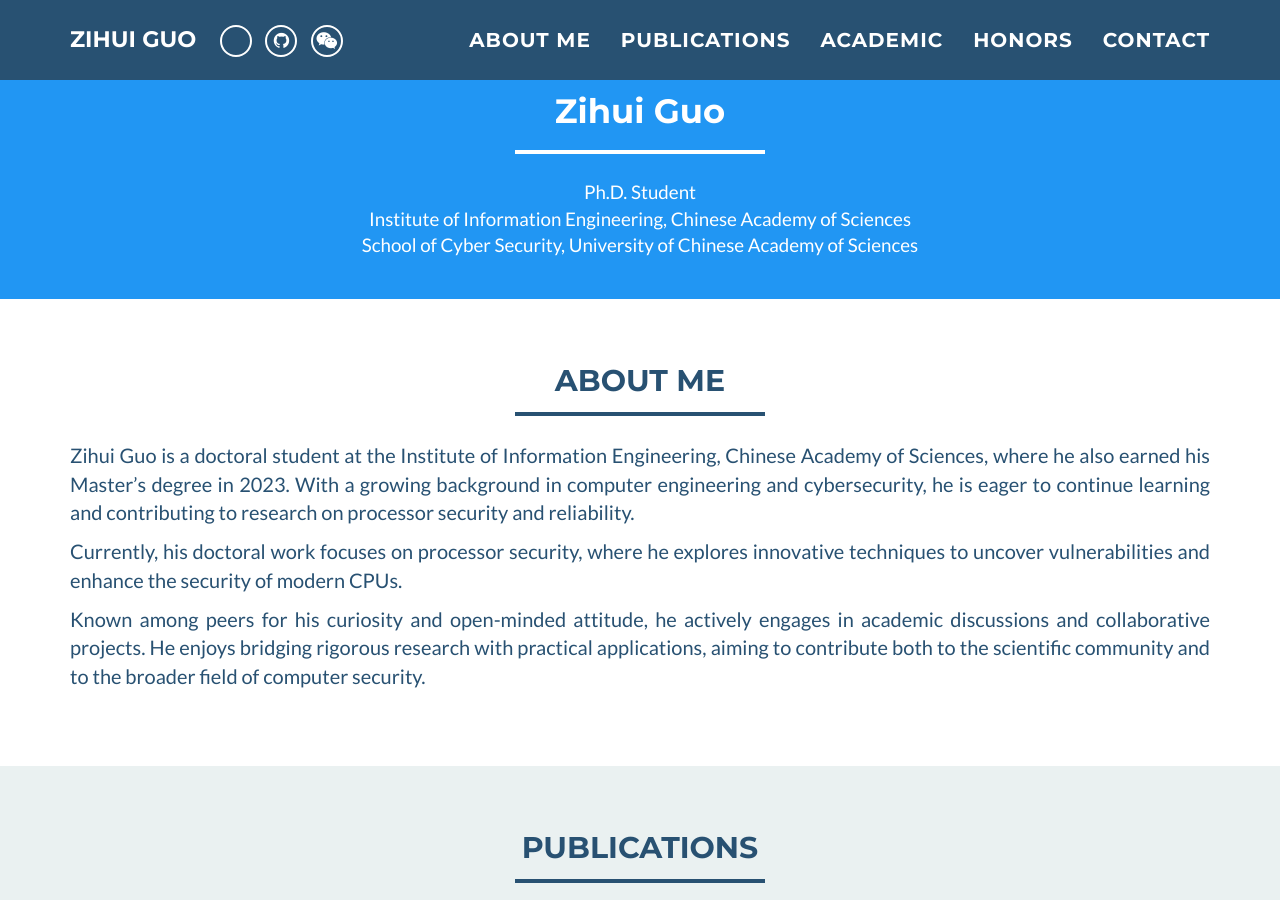
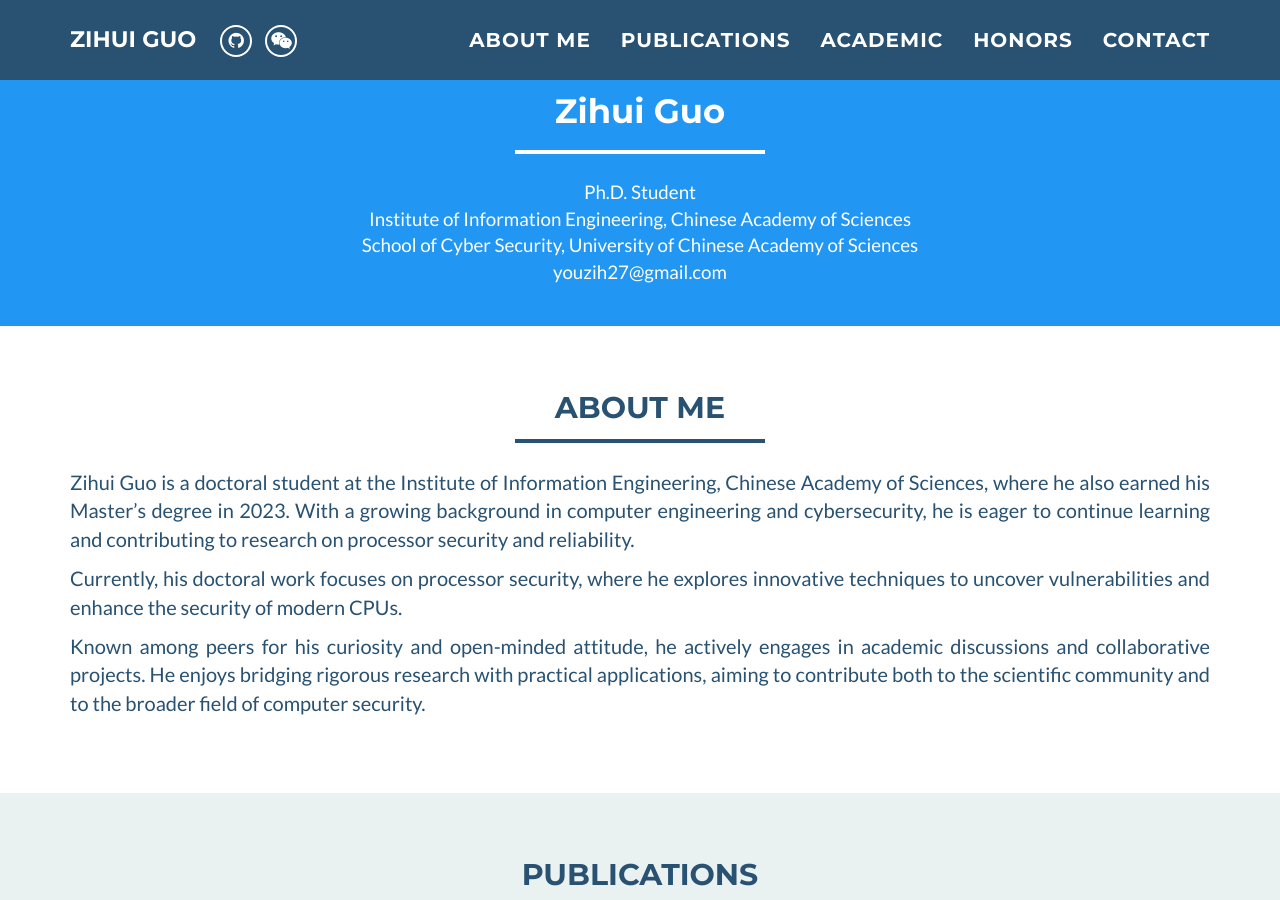
Before and after one commit to youzi27/youzi27.github.io, a Jekyll site: the page built from index.html, in a window 1280 px wide and 900 px high, scrolled down 307 px. Built offline with Jekyll 4.4.1, drawn with Linux system fonts in a browser that asks for light colours.

Commit message:
Initial resume3

```diff
--- a/_config.yml
+++ b/_config.yml
@@ -1,9 +1,9 @@
 # Site settings
 name: Zihui Guo
-email: guozihui@iie.ac.cn
+email: youzih27@gmail.com
 #canonical_url: https://edwinexemplar.com
 keywords: Zihui Guo, Guo Zihui, guozihui, Zihui
-skills: "Ph.D. Student<br>Institute of Information Engineering, Chinese Academy of Sciences<br>School of Cyber Security, University of Chinese Academy of Sciences"
+skills: "Ph.D. Student<br>Institute of Information Engineering, Chinese Academy of Sciences<br>School of Cyber Security, University of Chinese Academy of Sciences<br>youzih27@gmail.com"
 
 
 baseurl:
@@ -13,8 +13,8 @@ baseurl:
 social:
   # - title: linkedin
   #   url:
-  - title: "mail"
-    url: "mailto:guozihui@iie.ac.cn"
+  # - title: "mail"
+  #   url: "mailto:guozihui@iie.ac.cn"
   - title: github
     url: https://github.com/youzi27
   # - title: twitter
```
